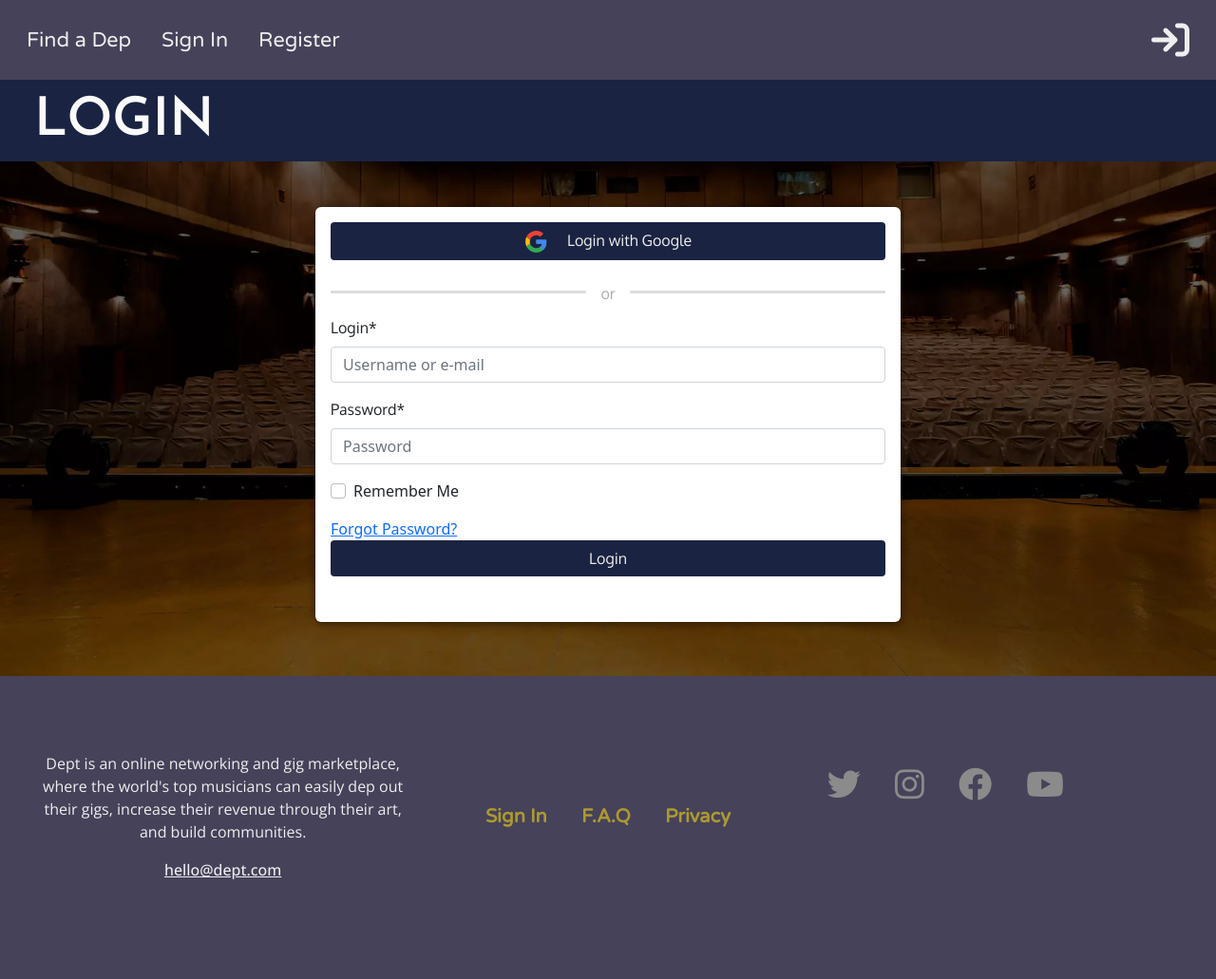
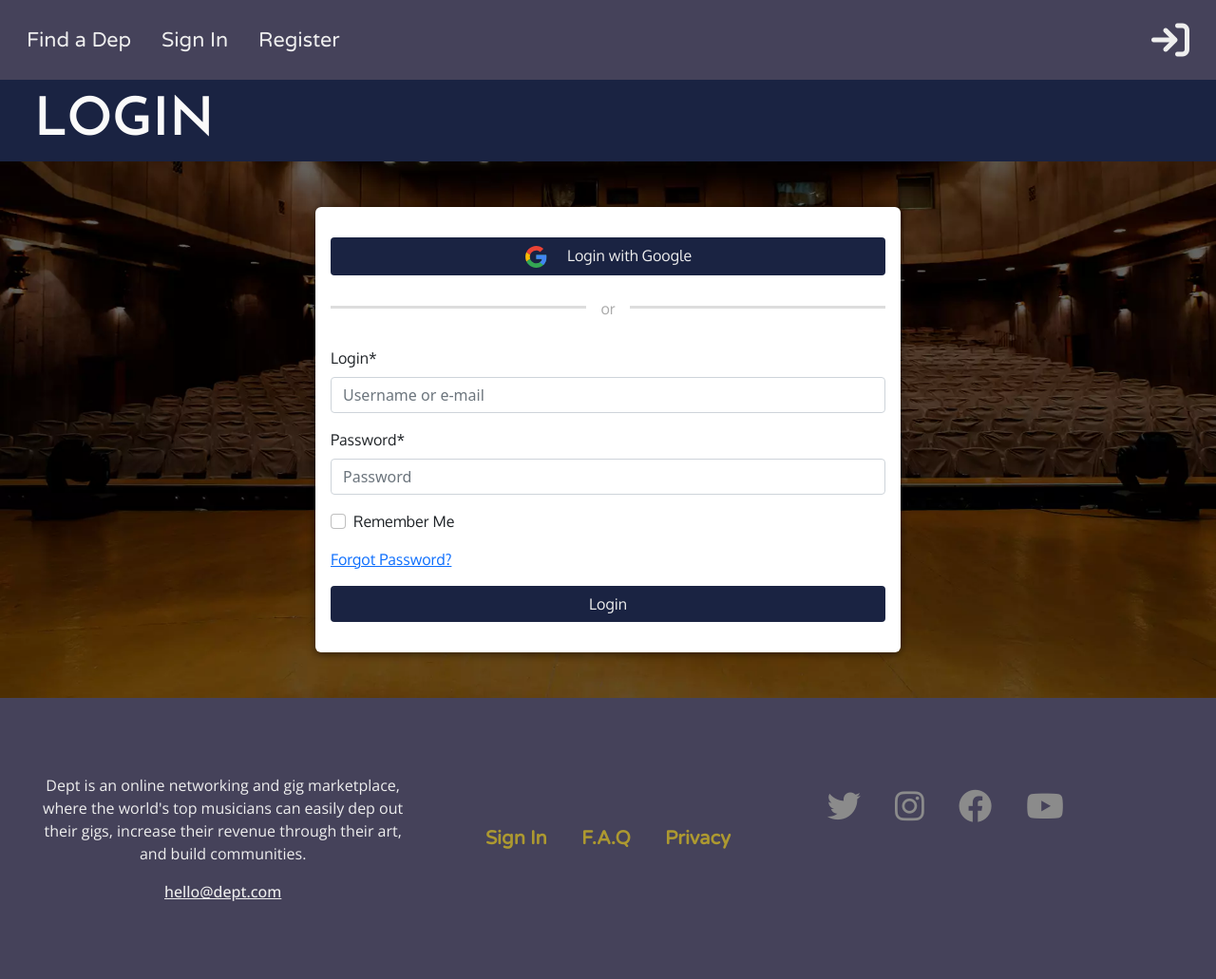
Before and after one commit to OliverCadman/dept_ci_ms4, a Django app: page /accounts/login/ in a window 1280 px wide. Shown: the whole page at 95% size. Before the commit the page ends 926 px from the top, so only its background shows below. Run offline with Django 4.2, Linux system fonts and the light colour scheme; some libraries are stand-ins or nearby versions.

Commit message:
Edited text content of login/signup buttons. Added top/bottom margin to auth btns

```diff
--- a/static/css/auth.css
+++ b/static/css/auth.css
@@ -13,7 +13,7 @@
     border-top: 3px solid #ddd;
     text-align: center;
     position: relative;
-
+    margin: 1rem 0;
 }
 
 .page-header {
@@ -29,6 +29,7 @@
     top: -0.8rem;
     padding: 15px;
     font-family: "Oxygen", sans-serif;
+
 }
 
 /* .auth-form-wrapper {
@@ -39,8 +40,11 @@
     border-radius: 40px;
 }
 
+
 .form-label,
-.textInput {
+.textInput,
+.form-check-label,
+.secondaryAction {
     font-family: "Oxygen", sans-serif;
 }
 
@@ -54,7 +58,7 @@
     color: #eee;
     font-family: "Oxygen", sans-serif;
     width: 100%;
-    margin-bottom: 2rem;
+    margin: 1rem 0;
 }
 
 .auth-form {
```
